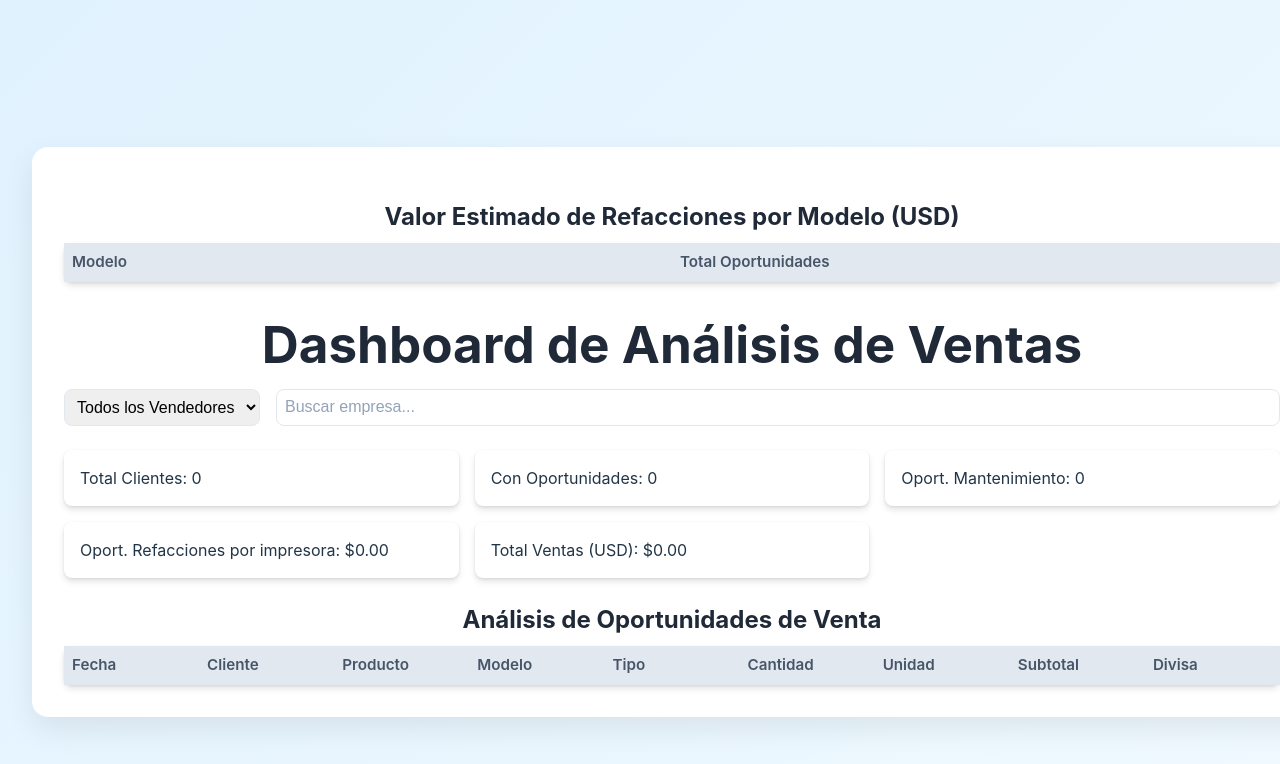
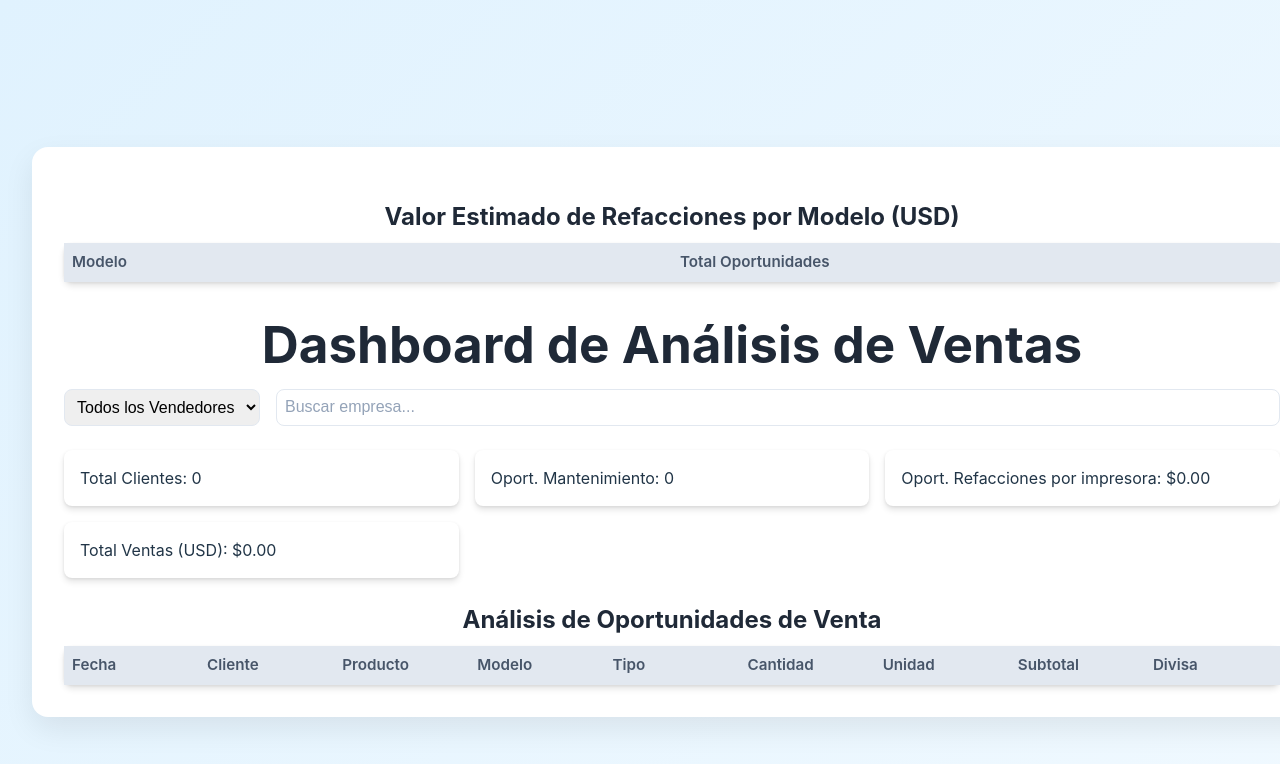
Before and after one commit to inmervexin/analisisVentas, a React (Vite) app: page / in a window 1280 px wide. Shown: the top 764 px of the page. Built offline with nearby package versions, Linux system fonts and the light colour scheme.

Commit message:
feat: eliminada tarjeta de oportunidades

```diff
--- a/src/App.tsx
+++ b/src/App.tsx
@@ -11,7 +11,7 @@ interface Factura {
   nombre_producto: string;
   cantidad: number;
   precio_unitario: number;
-  subtotal: number | null; // ← Aquí estaba el problema
+  subtotal: number | null;
   divisa: string;
   unidad_medida: string;
   categoria_producto?: string | null;
@@ -19,7 +19,6 @@ interface Factura {
   tipo_producto?: string | null;
   oportunidad_refacciones?: number | null;
 }
-
 
 type VendedorData = Record<string, Factura[]>;
 
@@ -127,7 +126,6 @@ const App: React.FC = () => {
 
       <div className="grid grid-cols-1 sm:grid-cols-2 lg:grid-cols-3 gap-4 mb-6">
         <div className="bg-white p-4 shadow rounded">Total Clientes: {stats.totalClientes}</div>
-        <div className="bg-white p-4 shadow rounded">Con Oportunidades: {stats.oportunidades}</div>
         <div className="bg-white p-4 shadow rounded">Oport. Mantenimiento: {stats.mantenimiento}</div>
         <div className="bg-white p-4 shadow rounded">Oport. Refacciones por impresora: {formatCurrency(stats.oportunidadRefacciones)}</div>
         <div className="bg-white p-4 shadow rounded">Total Ventas (USD): {formatCurrency(stats.totalVentasUSD)}</div>
```
